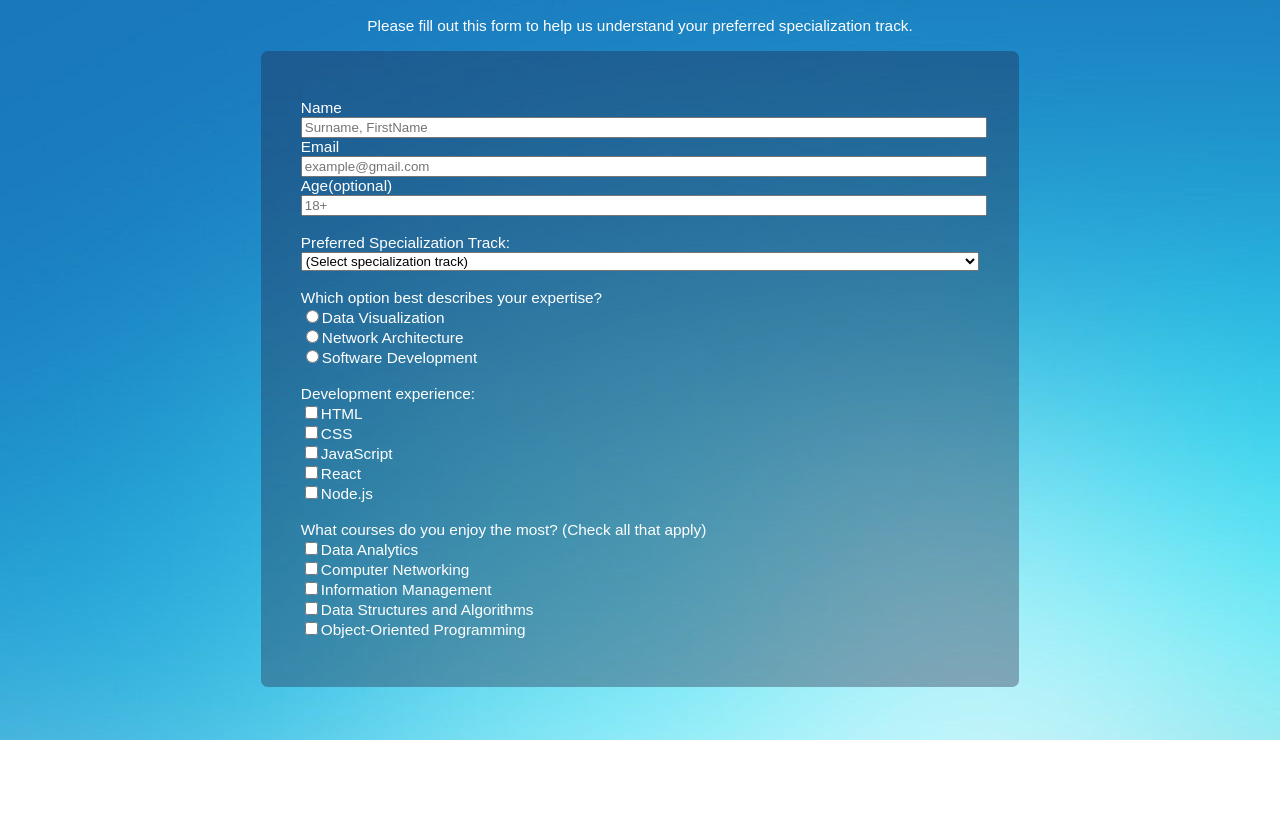
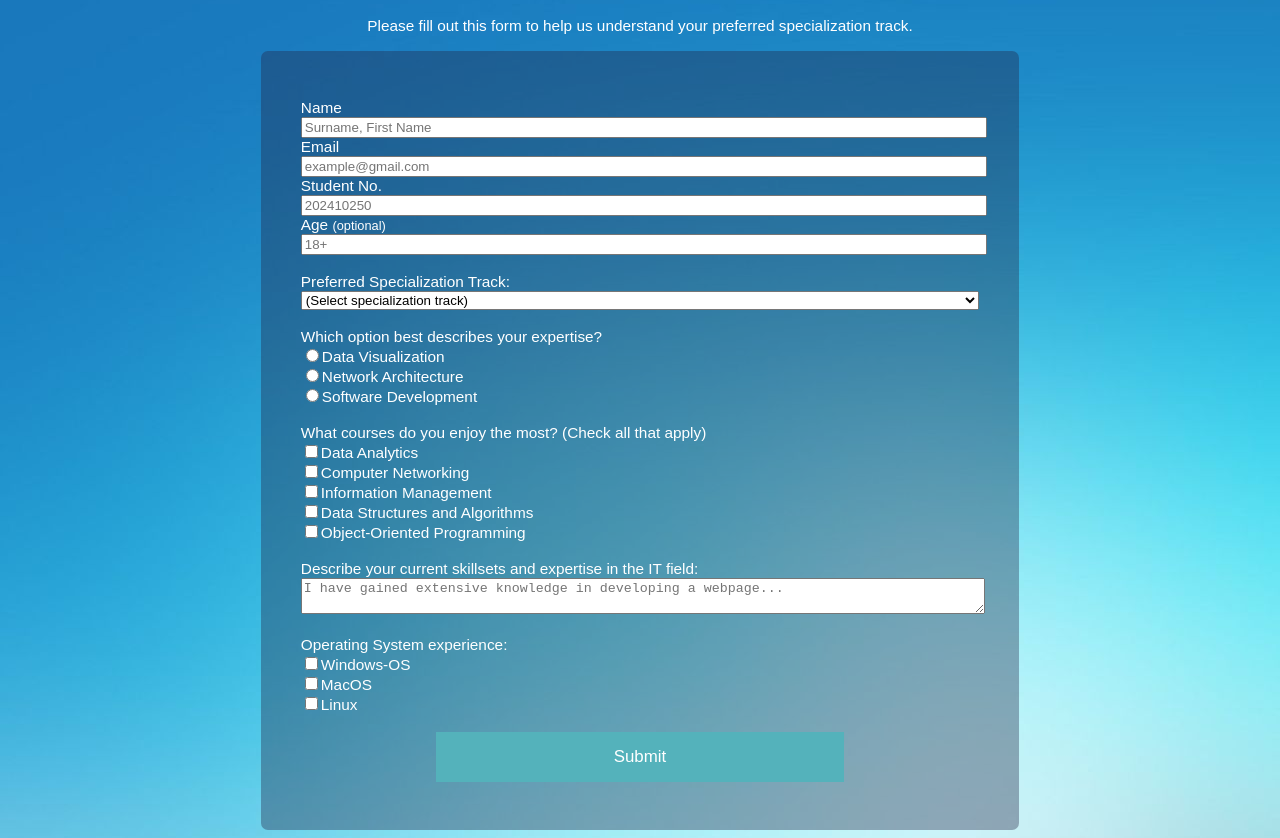
Before and after one commit to eyronjohn/survey-form, a plain HTML site: page index.html in a window 1280 px wide. Shown: the part 60-898 px from the top of the page. Before the commit the page ends 800 px from the top, so only its background shows below. Drawn offline with Linux system fonts and the light colour scheme.

Commit message:
Added submit button

```diff
--- a/index.html
+++ b/index.html
@@ -13,9 +13,10 @@
     <div class="main">
         <form class="survey-form">
             <div class="personal-info"> <!--input fields-->
-                <label for="fname">Name<input id="fname" name="fname" type="text" required placeholder="Surname, FirstName" /></label>
+                <label for="fname">Name<input id="fname" name="fname" type="text" required placeholder="Surname, First Name" /></label>
                 <label for="email">Email<input id="email" name="email" type="text" required placeholder="example@gmail.com"/>  </label>
-                <label for="age">Age(optional)<input type="number" id="age" name="age" min="18" max="30" placeholder="18+"></label>
+                <label for="studId">Student No.<input type="number" name="studId" id="studId" placeholder="202410250"></label>
+                <label for="age">Age <span class="optional">(optional)</span><input type="number" id="age" name="age" min="18" max="30" placeholder="18+"></label>
 
                 <br>
                 <label for="specialization">Preferred Specialization Track:</label>
@@ -35,15 +36,6 @@
                 <label for="web"><input type="radio" name="radio" value="web">Software Development</label>
             </div>
             <br>
-            <div> <!--development experience-->
-                <label for="os">Development experience:</label>
-                <label for="html"><input type="checkbox" name="checkbox" value="html">HTML</label>
-                <label for="css"><input type="checkbox" name="checkbox" value="css">CSS</label>
-                <label for="js"><input type="checkbox" name="checkbox" value="js">JavaScript</label>
-                <label for="react"><input type="checkbox" name="checkbox" value="js">React</label>
-                <label for="node"><input type="checkbox" name="checkbox" value="js">Node.js</label>
-            </div>
-            <br>
 
             <div> <!--career-->
                 <label for="os">What courses do you enjoy the most? (Check all that apply)</label>
@@ -56,6 +48,26 @@
                 <label for="dsa"><input type="checkbox" name="checkbox" value="dsa">Data Structures and Algorithms</label>
                 <label for="oop"><input type="checkbox" name="checkbox" value="oop">Object-Oriented Programming</label>
             </div>
+            <br>
+
+            <div> <!--strenghts description-->
+                <label for="description">Describe your current skillsets and expertise in the IT field:</label>
+                <textarea style= height: 120px; id="description" name="description" row="100" column="100" placeholder="I have gained extensive knowledge in developing a webpage..."></textarea>
+            </div>
+            <br>
+
+            <div> <!--development experience-->
+                <label for="os">Operating System experience:</label>
+                <label for="windows"><input type="checkbox" name="checkbox" value="Windows-OS">Windows-OS</label>
+                <label for="macos"><input type="checkbox" name="checkbox" value="macos">MacOS</label>
+                <label for="linux"><input type="checkbox" name="checkbox" value="linux">Linux</label>
+            </div>
+            <br>
+
+            <div class="submit-button">
+                <input type="submit" value="Submit">
+            </div>
+
         </form>
     </div>
 
--- a/styles.css
+++ b/styles.css
@@ -1,5 +1,3 @@
-
-
 /**{
     margin: 0;
     padding: 0;
@@ -50,3 +48,26 @@ select{
 option{
     font-size: 1.0vw;
 }
+
+
+textarea{
+    width: 100%;
+}
+
+.submit-button{
+    display: flex;
+    justify-content: center;
+}
+
+input[type="submit"]{
+    height: 50px;
+    width: 60%;
+    background-color: #54b2bb;
+    color: white;
+    border: none;
+    font-size: 1.1em;
+}
+
+.optional{
+    font-size: 1.0vw;
+}
```
